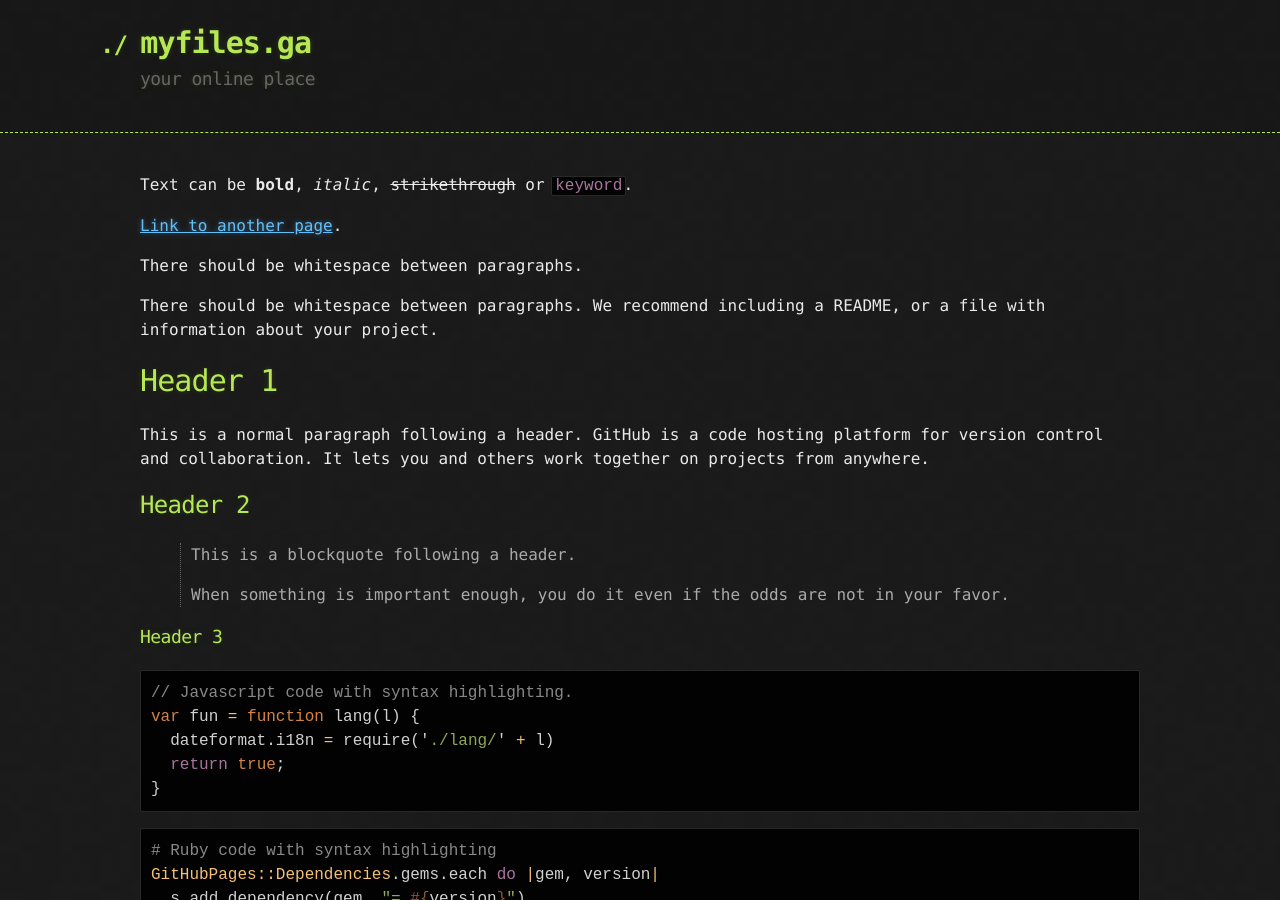
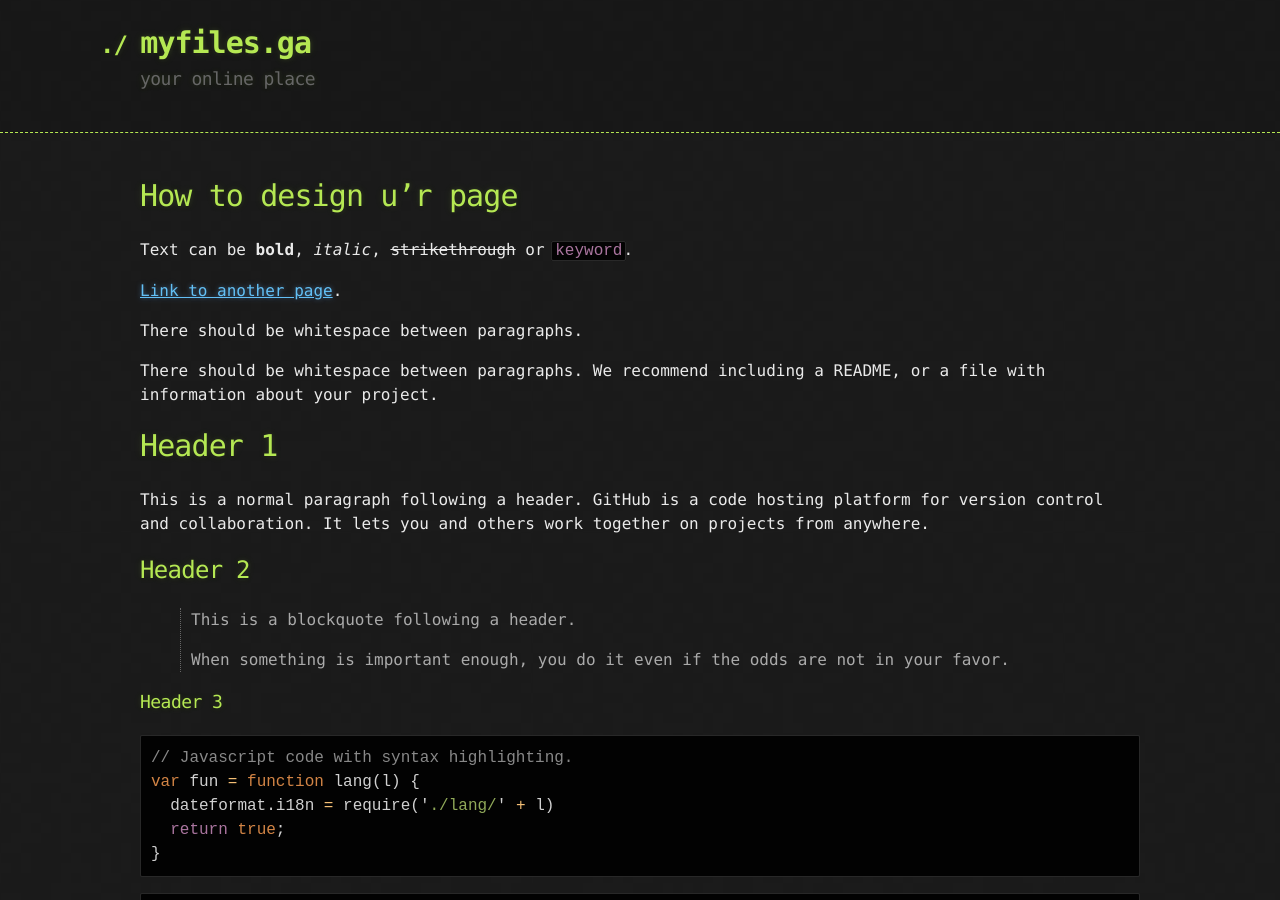
Before and after one commit to Dr-Anonymous/myfiles, a Jekyll site: the page built from example.md, in a window 1280 px wide and 900 px high. Built offline with Jekyll 4.4.1, drawn with Linux system fonts in a browser that asks for light colours; our own code applies the rules of GitHub Pages for plain Markdown files.

Commit message:
Update example.md

```diff
--- a/example.md
+++ b/example.md
@@ -1,6 +1,7 @@
 ---
 layout: default
 ---
+# How to design u'r page
 
 Text can be **bold**, _italic_, ~~strikethrough~~ or `keyword`.
 
```
